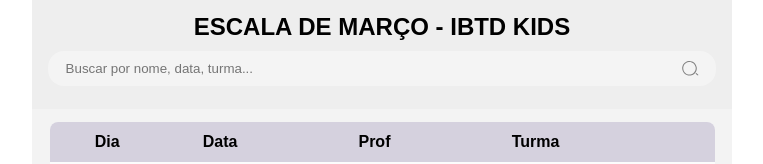
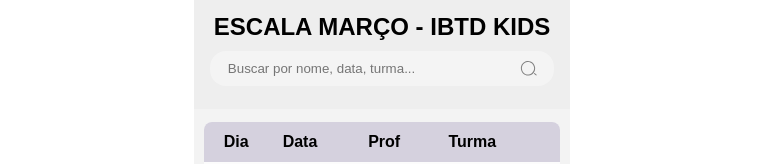
Before and after one commit to fabiacardoso/Escala-IBTD, a plain HTML site: page index.html in a window 1280 px wide. Shown: the top 164 px of the page, without its empty margins (258-1021 px from the left). Drawn offline with Linux system fonts and the light colour scheme.

Commit message:
Add files via upload

```diff
--- a/index.html
+++ b/index.html
@@ -12,7 +12,7 @@
     <main class="table">
         <section class="table__header">
             <div class="title-header">
-                <h2>ESCALA DE MARÇO - IBTD KIDS</h2>
+                <h2>ESCALA MARÇO - IBTD KIDS</h2>
             </div>
             <div class="input-group">
                 <input type="search" placeholder="Buscar por nome, data, turma...">
--- a/style.css
+++ b/style.css
@@ -25,7 +25,7 @@ body {
 }
 
 main.table {
-    width: 100%;
+    /* width: 100%; */
     max-width: 700px;
     min-width: 250px;
     /* height: 100%; */
```
